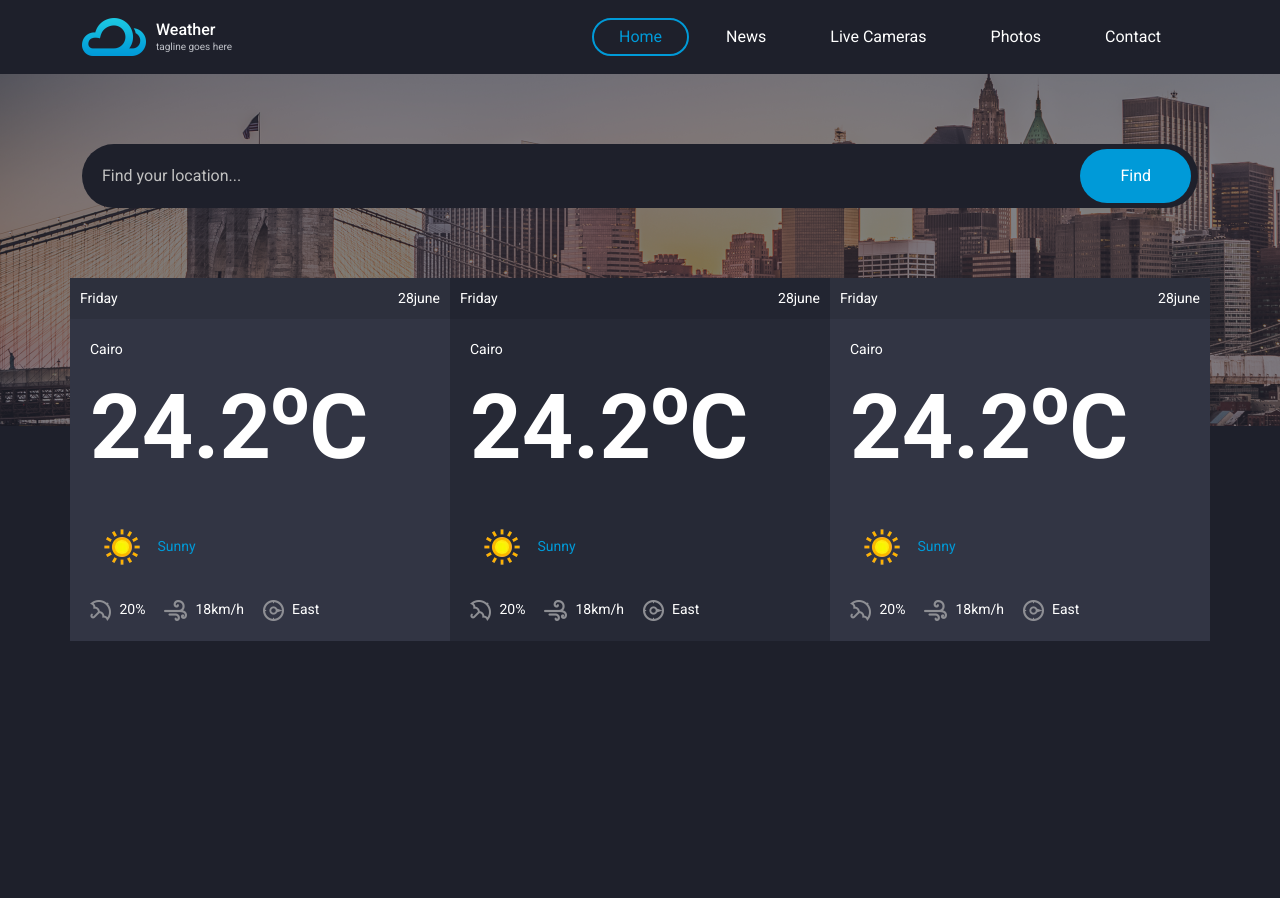
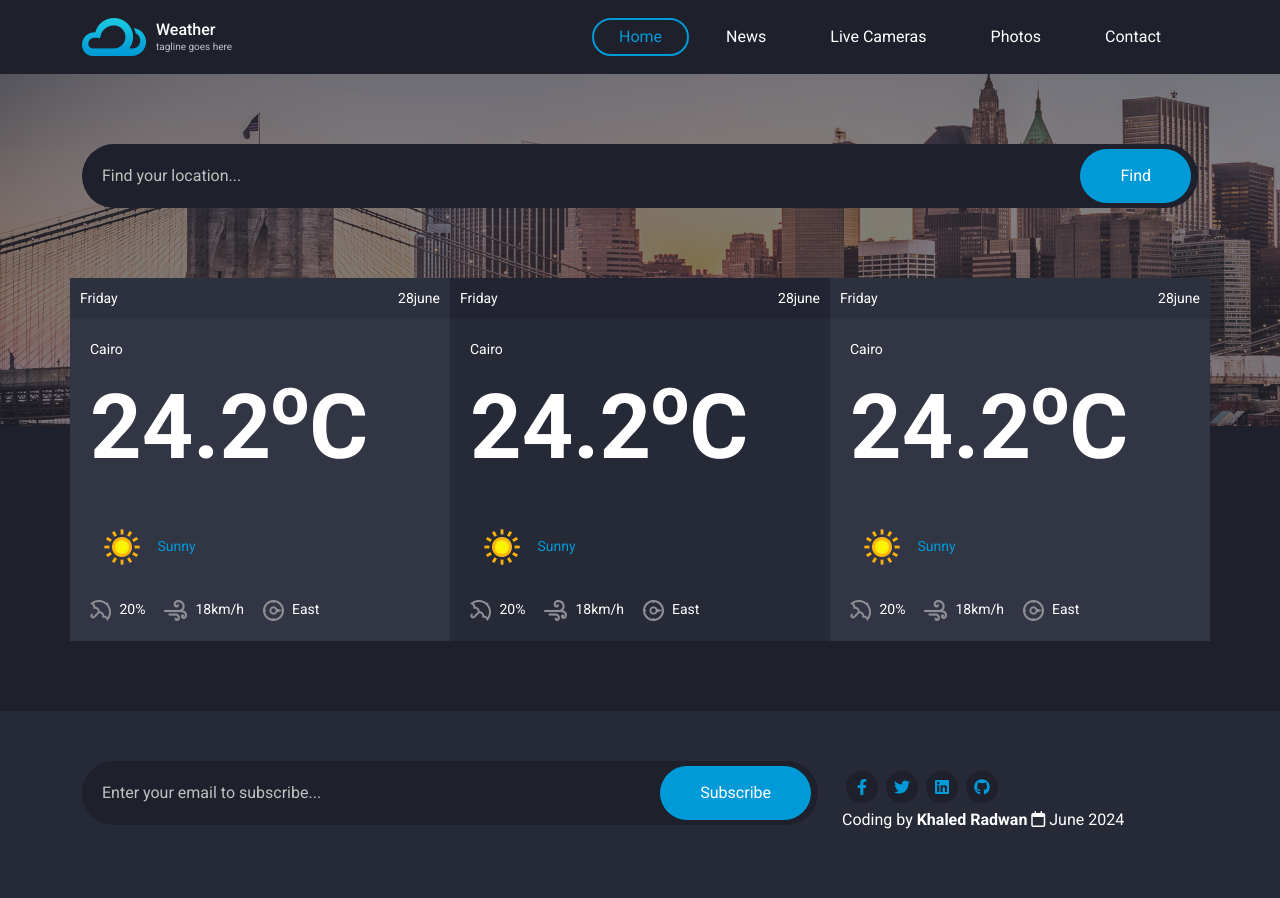
Before and after one commit to khaledradwan96/Weather-API, a plain HTML site: page index.html in a window 1280 px wide. Before the commit the page ends 800 px from the top, so only its background shows below. Drawn offline with Linux system fonts and the light colour scheme.

Commit message:
create footer

```diff
--- a/css/style.css
+++ b/css/style.css
@@ -1,10 +1,37 @@
 body {
   font-family: "Roboto", sans-serif;
+}
+/* ========== form compound ========== */
+form {
+  position: relative;
+}
+form input.form-control,
+form input.form-control:focus {
   background-color: #1e202b;
+  color: white;
+  border: none;
+  padding: 20px 50px 20px 20px;
+  position: relative;
+}
+form input::placeholder {
+  color: #c1c1c1 !important;
+}
+form button {
+  position: absolute;
+  top: 5px;
+  bottom: 5px;
+  right: 7px;
+  padding: 0 40px;
+  background-color: #009ad8;
+  color: #fff;
+  border-radius: 30px;
+  outline: none;
+  border: none;
 }
 /* ========== nav bar ========== */
 nav {
   color: #fff;
+  background-color: #1e202b;
 }
 .navbar-brand,
 .navbar-brand:hover,
@@ -59,32 +86,10 @@ nav .nav-link:focus {
   background-repeat: no-repeat;
   padding: 70px 0;
   min-height: 350px;
+  background-color: #1e202b;
 }
 #home form {
-  position: relative;
   margin-bottom: 70px;
-}
-#home input {
-  background-color: #1e202b;
-  color: white;
-  border: none;
-  padding: 20px 50px 20px 20px;
-  position: relative;
-}
-#home input::placeholder {
-  color: #c1c1c1;
-}
-#home button {
-  position: absolute;
-  top: 5px;
-  bottom: 5px;
-  right: 7px;
-  padding: 0 40px;
-  background-color: #009ad8;
-  color: #fff;
-  border-radius: 30px;
-  outline: none;
-  border: none;
 }
 /* ===== forecast of weather ===== */
 #home .forecast {
@@ -120,3 +125,35 @@ nav .nav-link:focus {
 #home .forecast .weather .info span img {
   margin-right: 5px;
 }
+
+/* ========== footer ========== */
+footer {
+  background-color: #262936;
+  padding: 50px 0;
+}
+footer .social {
+  list-style: none;
+  display: flex;
+  margin-top: 10px;
+  margin-bottom: 5px;
+  padding-left: 0;
+}
+footer .social .fa-brands {
+  color: #009ad8;
+}
+footer .fa-circle {
+  color: #1e202b;
+  transition: 0.3s;
+}
+
+footer .fa-brands {
+  transition: 0.3s;
+}
+
+footer .fa-stack:hover .fa-brands {
+  color: #fff;
+}
+
+footer .fa-stack:hover .fa-circle {
+  color: #009ad8;
+}
--- a/index.html
+++ b/index.html
@@ -65,7 +65,6 @@
                 <input type="text" id="search" class="form-control rounded-5" placeholder="Find your location...">
                 <button>Find</button>
             </form>
-
             <!-- forecast of weather -->
             <div class="forecast">
                 <div class="row">
@@ -134,6 +133,63 @@
         </div>
     </section>
 
+    <footer>
+        <div class="container">
+            <div class="row">
+                <div class="col-lg-8">
+                    <form>
+                        <input type="text" id="search" class="form-control rounded-5"
+                            placeholder="Enter your email to subscribe...">
+                        <button>Subscribe</button>
+                    </form>
+                </div>
+                <div class="col-lg-4">
+                    <div class="text-white">
+                        <ul class="social">
+                            <li>
+                                <span class="fa-stack">
+                                    <a href="https://www.facebook.com/khaldradwan96/" target="_blank">
+                                        <i class="fa-solid fa-circle fa-stack-2x"></i>
+                                        <i class="fa-brands fa-facebook-f fa-stack-1x fa-inverse"></i>
+                                    </a>
+                                </span>
+                            </li>
+                            <li>
+                                <span class="fa-stack">
+                                    <a href="https://twitter.com/khaledradwan96" target="_blank">
+                                        <i class="fa-solid fa-circle fa-stack-2x"></i>
+                                        <i class="fa-brands fa-twitter fa-stack-1x fa-inverse"></i>
+                                    </a>
+                                </span>
+                            </li>
+                            <li>
+                                <span class="fa-stack">
+                                    <a href="https://www.linkedin.com/in/khaledradwan96" target="_blank">
+                                        <i class="fa-solid fa-circle fa-stack-2x"></i>
+                                        <i class="fa-brands fa-linkedin fa-stack-1x fa-inverse"></i>
+                                    </a>
+                                </span>
+                            </li>
+                            <li>
+                                <span class="fa-stack">
+                                    <a href="https://github.com/khaledradwan96" target="_blank">
+                                        <i class="fa-solid fa-circle fa-stack-2x"></i>
+                                        <i class="fa-brands fa-github fa-stack-1x fa-inverse"></i>
+                                    </a>
+                                </span>
+                            </li>
+                        </ul>
+                        <p>Coding by <strong>Khaled Radwan</strong>
+                            <span>
+                                <i class="fa-regular fa-calendar"></i>
+                                June 2024
+                            </span>
+                        </p>
+                    </div>
+                </div>
+            </div>
+        </div>
+    </footer>
 
     <script src="js/bootstrap.bundle.min.js"></script>
     <script src="js/main.js"></script>
```
